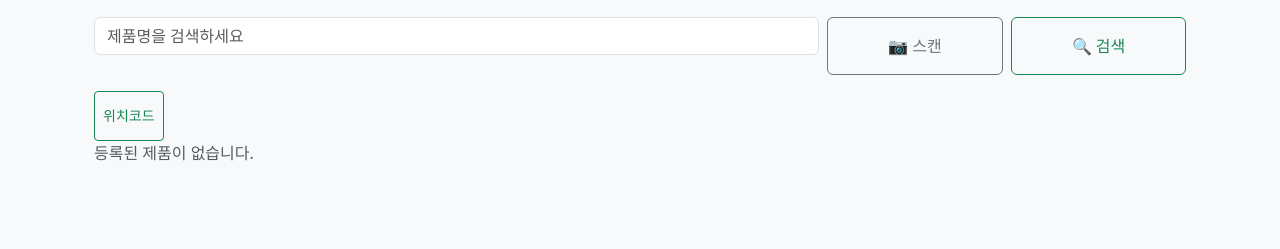
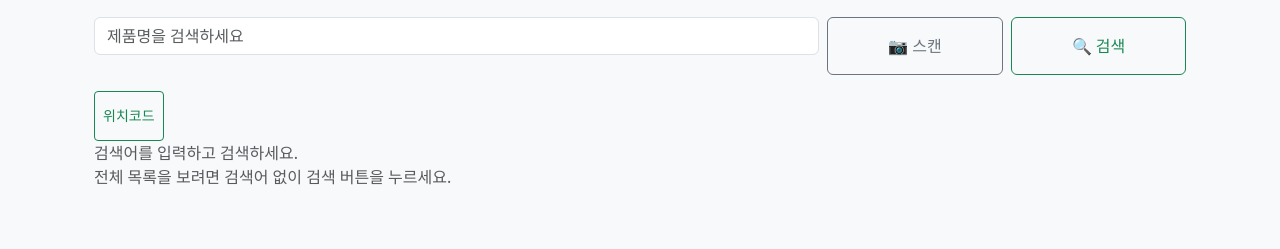
Before and after one commit to richardcho3566/warehouse-project, a Django app: page / in a window 1280 px wide. Shown: the part 218-467 px from the top of the page. Run offline with Django 5.2, Linux system fonts and the light colour scheme; a user stored in the database is signed in.

Commit message:
업데이트20260515_001

```diff
--- a/inventory/templates/inventory/product_list.html
+++ b/inventory/templates/inventory/product_list.html
@@ -180,7 +180,10 @@
     </div>
   {% else %}
     {% if not query %}
-      <p class="text-muted">등록된 제품이 없습니다.</p>
+      <p class="text-muted">검색어를 입력하고 검색하세요.<br>
+      전체 목록을 보려면 검색어 없이 검색 버튼을 누르세요.</p>
+    {% else %}
+      <p class="text-muted">검색된 제품이 없습니다.</p>
     {% endif %}
   {% endif %}
 
```
